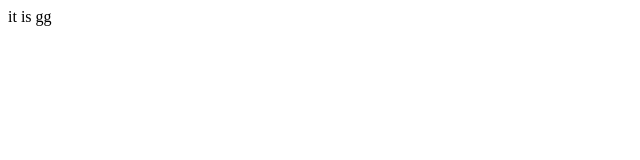
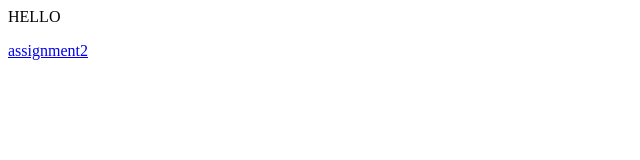
Before and after one commit to affan-01/Galleria, a plain HTML site: page index.html in a window 1280 px wide. Shown: the whole page, without its empty margins (0-640 px from the left). Drawn offline with Linux system fonts and the light colour scheme.

Commit message:
Update index.html

```diff
--- a/index.html
+++ b/index.html
@@ -1,5 +1,6 @@
 <html>
 <body>
-<p> it is gg </p>
+<p> HELLO  </p>
+<a href = "file:///C:/Users/Affan%20Mohammed/Desktop/assignment2.html#"> assignment2 </a>
 <body>
 </html>
```
